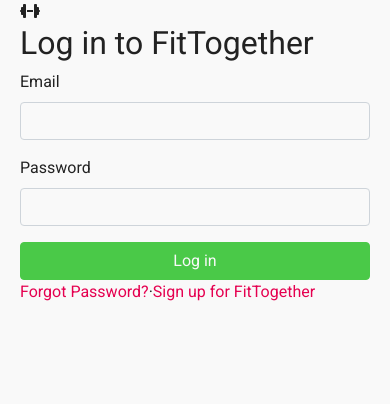
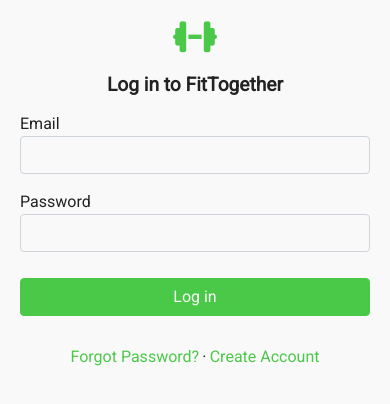
Before and after one commit to 0chriscrew0/fit-together-client, a React (Create React App) app: page /login in a window 390 px wide. Shown: the top 404 px of the page. Built offline with nearby package versions, Linux system fonts and the light colour scheme.

Commit message:
style Login component for mobile

```diff
--- a/src/components/User/Login.tsx
+++ b/src/components/User/Login.tsx
@@ -8,11 +8,9 @@ export default class Login extends React.PureComponent {
         <div className="container">
           <div className="row">
             <div className="col-md-6">
-              <div>
-                <i className="fas fa-dumbbell dumbell-icon" />
-              </div>
+              <i className="fas fa-dumbbell dumbell-icon" />
 
-              <h2>Log in to FitTogether</h2>
+              <h4>Log in to FitTogether</h4>
 
               <div className="form-group">
                 <label htmlFor="email">Email</label>
@@ -38,7 +36,7 @@ export default class Login extends React.PureComponent {
               <div className="login-links">
                 <Link to="/forgot-password">Forgot Password?</Link>
                 <span>&#183;</span>
-                <Link to="/register">Sign up for FitTogether</Link>
+                <Link to="/register">Create Account</Link>
               </div>
             </div>
           </div>
--- a/src/scss/main.scss
+++ b/src/scss/main.scss
@@ -16,7 +16,7 @@
 @import "components/button";
 
 // 6. Page-specific styles
-@import "pages/home", "pages/join", "pages/register";
+@import "pages/home", "pages/join", "pages/register", "pages/login";
 
 // 7. Themes
 @import "themes/default";
--- /dev/null
+++ b/src/scss/pages/_login.scss
@@ -0,0 +1,40 @@
+.login {
+  text-align: center;
+  padding-top: 1.2rem;
+  padding-bottom: 1rem;
+
+  .dumbell-icon {
+    font-size: 2.2rem;
+    color: $green;
+  }
+
+  h4 {
+    margin-top: 1rem;
+    margin-bottom: 1rem;
+    font-weight: 800;
+    font-size: 1.2rem;
+  }
+
+  .form-group {
+    text-align: left;
+    label {
+      margin-bottom: 0;
+    }
+  }
+
+  button {
+    margin-top: 1.6rem;
+    margin-bottom: 1.8rem;
+  }
+
+  .login-links {
+    a {
+      font-size: 1rem;
+      color: $green;
+    }
+
+    span {
+      margin: 0 0.2rem;
+    }
+  }
+}
```
Also changed, not shown: src/css/main.css.
